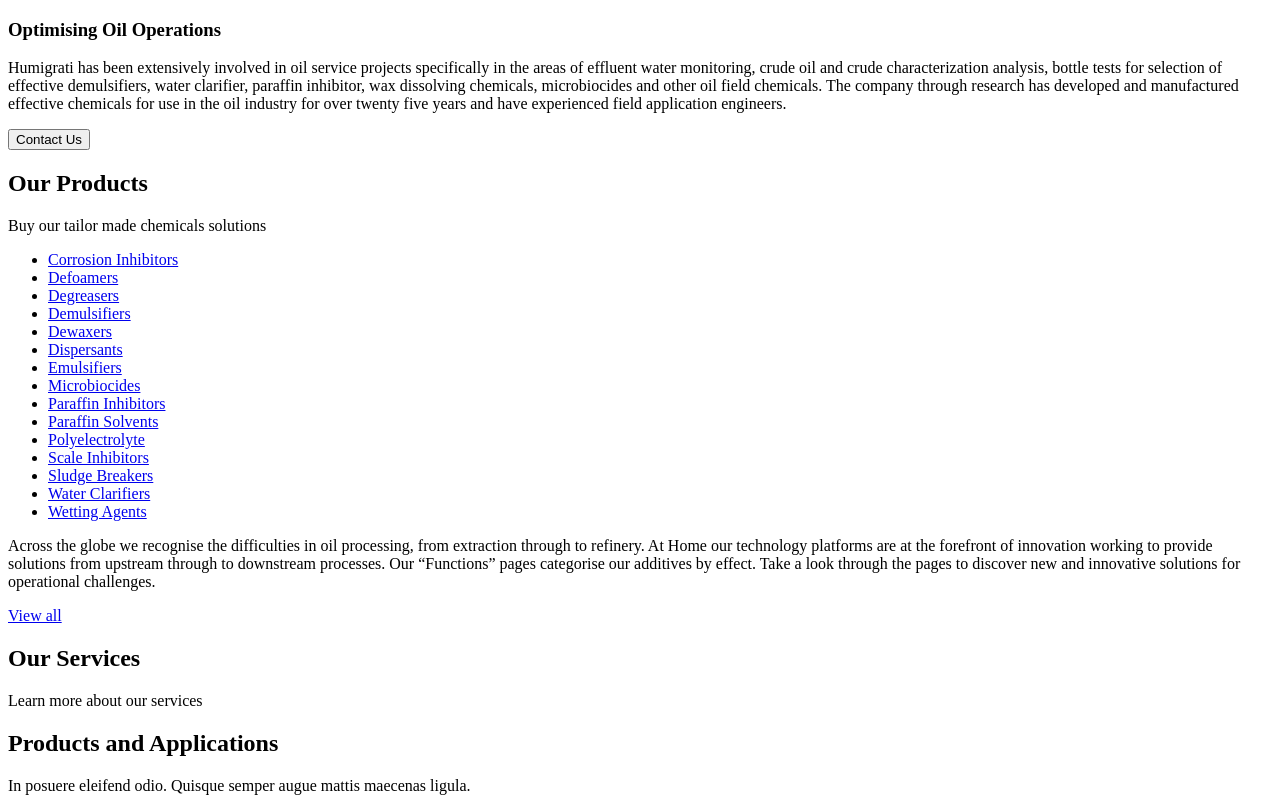
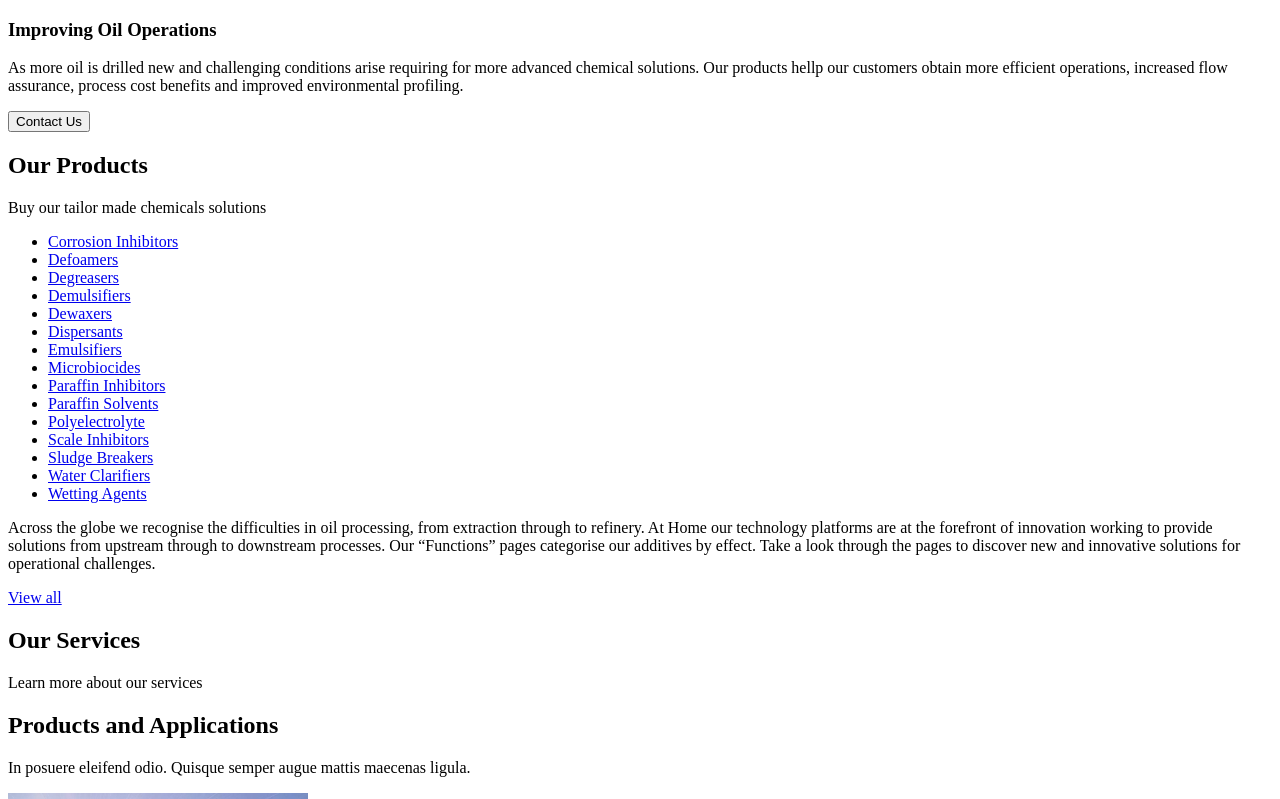
Before and after one commit to kels-orien/humigrati, a Next.js app: page /home in a window 1280 px wide. Shown: the top 799 px of the page. Built offline with nearby package versions, Linux system fonts and the light colour scheme.

Commit message:
Edit home page message

```diff
--- a/pages/home/index.js
+++ b/pages/home/index.js
@@ -25,12 +25,11 @@
                     <section className="description-wrapper" aria-label="Humigrati has been extensively involved in  oil service projects specifically in the areas of effluent water monitoring,
                              crude oil and crude characterization analysis, bottle tests">
                         <div className="col-xs-12">
-                            <h1 className="title">Optimising Oil Operations</h1>
+                            <h1 className="title">Improving Oil Operations</h1>
                             <div className="oil-operations"><p className="title-paragraph">
-                            Humigrati has been extensively involved in  oil service projects specifically in the areas of effluent water monitoring,
-                             crude oil and crude characterization analysis, bottle tests for selection of effective demulsifiers, water clarifier, paraffin inhibitor,
-                             wax dissolving chemicals, microbiocides and other oil field chemicals. The company through research has developed
-                              and manufactured effective chemicals for use in the oil industry for over twenty five years and have experienced field application engineers.
+                                As more oil is drilled new and challenging conditions arise requiring for more advanced
+                                chemical solutions. Our products hellp our customers obtain more efficient operations,
+                                increased flow assurance, process cost benefits and improved environmental profiling.
                             </p></div>
                         <div className="btn-div">
                             <button type="button" onClick={handleForm} className ="btn">Contact Us</button>
```
